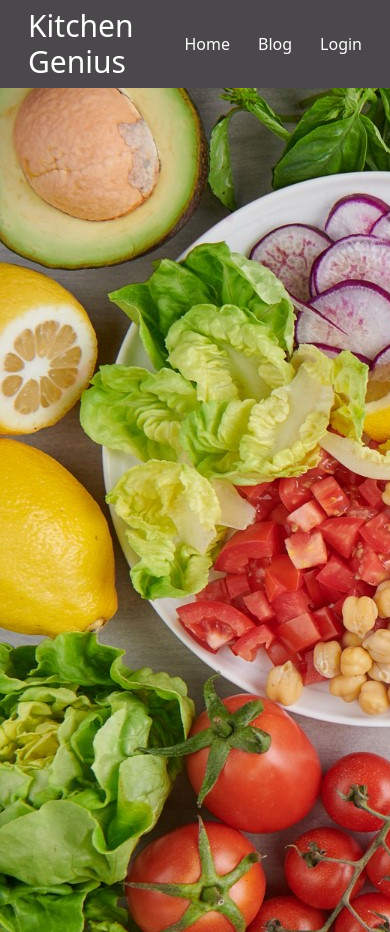
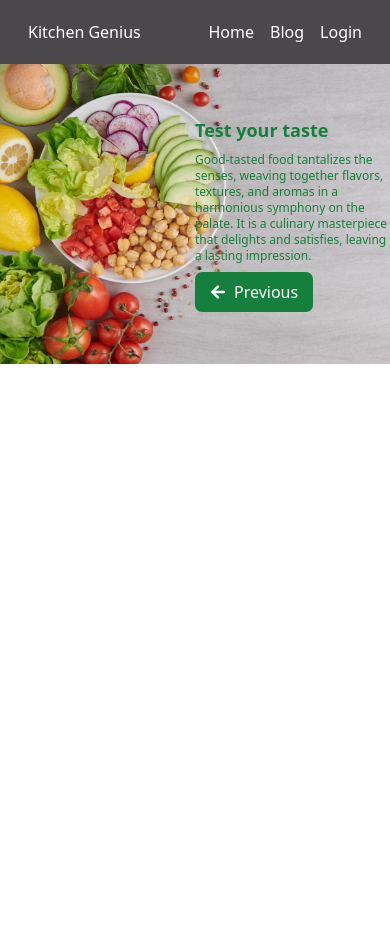
Before and after one commit to NafisOfficial/Kitchen-genius-clint, a React (Vite) app: page / in a window 390 px wide. After the commit the page ends 844 px from the top, so only its background shows below. Built offline with nearby package versions, Linux system fonts and the light colour scheme.

Commit message:
banner title added

```diff
--- /dev/null
+++ b/src/Components/Blog/Blog.jsx
@@ -0,0 +1,11 @@
+import React from 'react';
+
+const Blog = () => {
+    return (
+        <div>
+            This is blog page.
+        </div>
+    );
+};
+
+export default Blog;
--- a/src/Components/Home/Home.jsx
+++ b/src/Components/Home/Home.jsx
@@ -2,12 +2,20 @@ import React from 'react';
 import './home.css'
 import Navbar from '../Navbar/Navbar';
 import { Outlet } from 'react-router-dom';
+import { FaArrowLeft } from 'react-icons/fa';
 
 const Home = () => {
     return (
         <div>
             <Navbar></Navbar>
-            <div className='banner'>
+            <div className='banner bg-cover flex flex-col justify-center items-end '>
+                <div className='w-6/12 '>
+                    <h2 className=' text-green-700 font-semibold text-lg sm:text-7xl'>Test your taste</h2>
+                    <p className=' text-green-700 my-2 sm:my-5 text-xs sm:text-xl'>Good-tasted food tantalizes the senses, weaving together flavors, textures, and aromas in a harmonious symphony on the palate. It is a culinary masterpiece that delights and satisfies, leaving a lasting impression.</p>
+                    <div>
+                        <button className='custom-btn flex items-center gap-2'><FaArrowLeft></FaArrowLeft>Previous</button>
+                    </div>
+                </div>
             </div>
             <Outlet></Outlet>
         </div>
--- a/src/Components/Home/home.css
+++ b/src/Components/Home/home.css
@@ -1,7 +1,25 @@
 .banner{
     background-image: url('../../assets/healthy-food.jpg');
-    max-width: 100%;
-    height: 100vh;
+    height: 600px;
     background-repeat: no-repeat;
 
 }
+
+
+.custom-btn{
+    background-color: #15803D;
+    padding: 8px 15px;
+    color: white;
+    border: none;
+    border-radius: 7px;
+}
+
+
+
+@media only screen and (max-width: 576px) {
+
+    .banner{
+        height: 300px;
+    }
+
+}
--- a/src/Components/Navbar/Navbar.jsx
+++ b/src/Components/Navbar/Navbar.jsx
@@ -7,9 +7,9 @@ const Navbar = () => {
         <div className='bg-color'>
             <div className="navbar text-white px-7">
                 <div className="flex-1">
-                    <h1 className='text-3xl'>Kitchen Genius</h1>
+                    <h1 className='sm:text-3xl'>Kitchen Genius</h1>
                 </div>
-                <div className="flex-none gap-7">
+                <div className="flex-none gap-4 sm:gap-7">
                     <Link to='/'>Home</Link>
                     <Link to='/blog'>Blog</Link>
                     <Link to='/login'>Login</Link>
--- a/src/main.jsx
+++ b/src/main.jsx
@@ -8,6 +8,7 @@ import './index.css'
 import Login from './Components/Login/Login';
 import Authprovider from './Provider/Authprovider';
 import Home from './Components/Home/Home';
+import Blog from './Components/Blog/Blog';
 
 
 
@@ -19,6 +20,10 @@ const router = createBrowserRouter([
   {
     path:"/login",
     element:<Login></Login>
+  },
+  {
+    path:"/blog",
+    element:<Blog></Blog>
   }
 ]);
 
```
Also changed, not shown: src/Components/Navbar/nav.css (+11 -0 lines).
